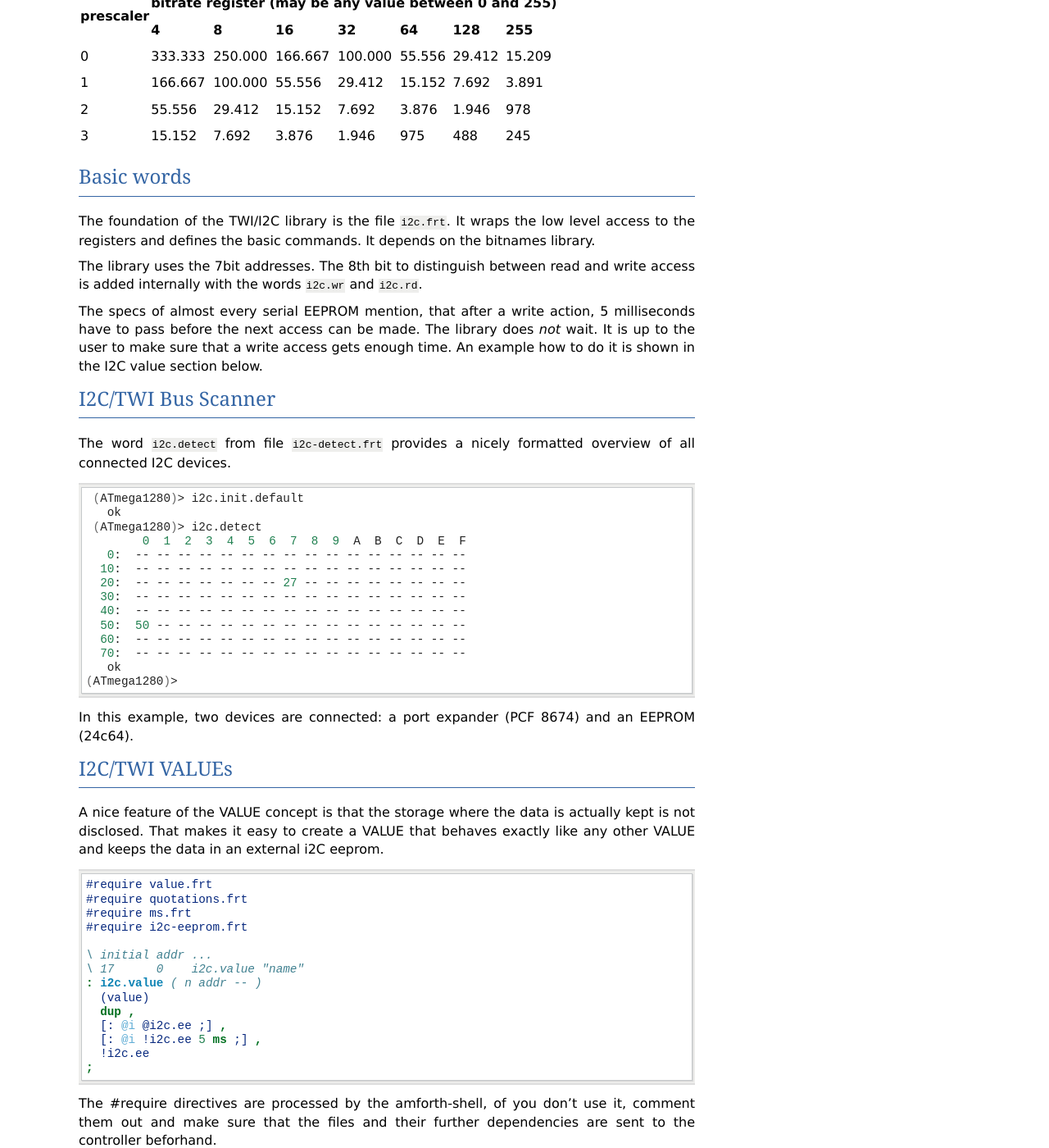
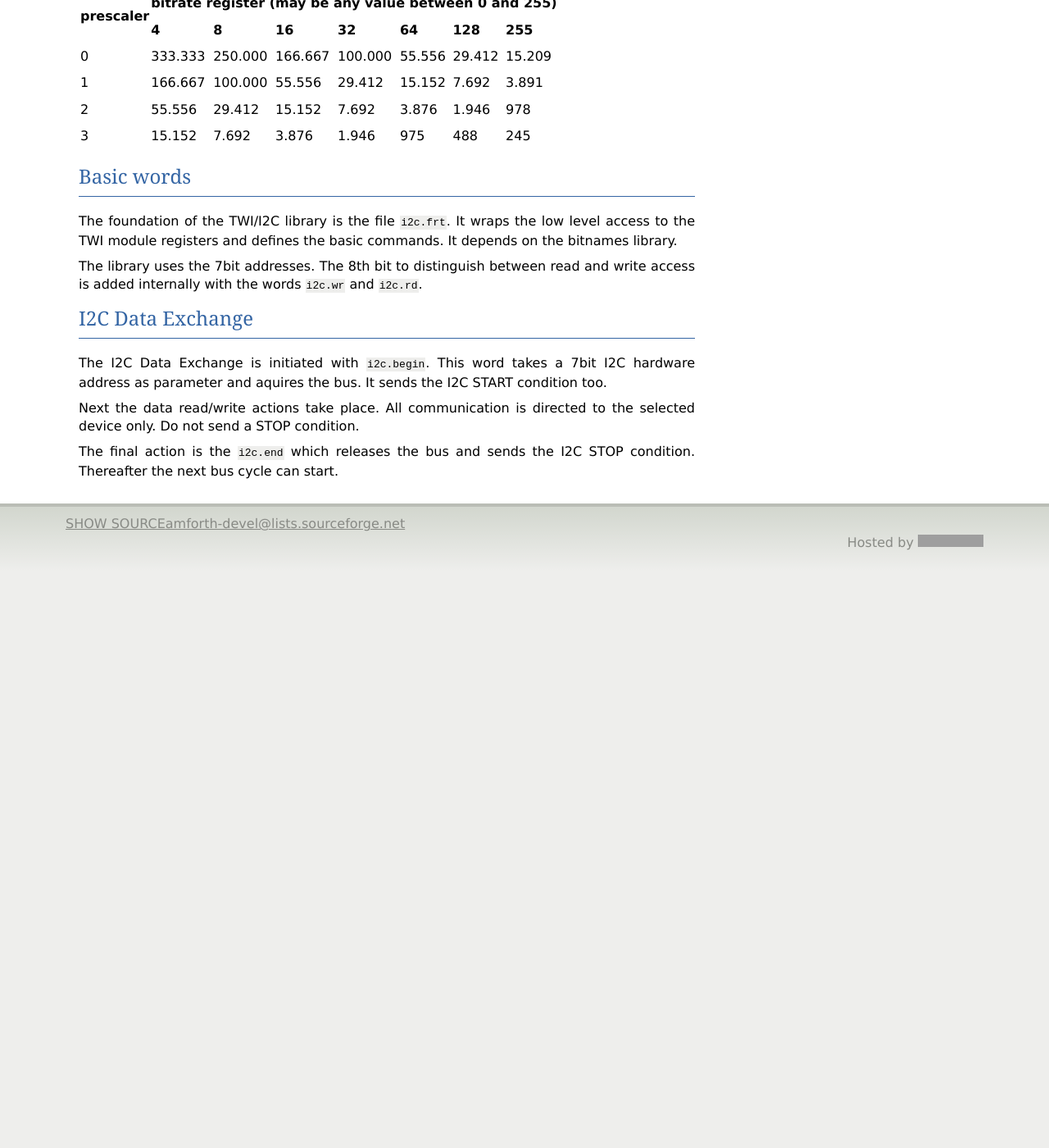
Before and after one commit to wexi/amforth-shadow, a Sphinx documentation site: the page built from doc/source/TG/recipes/TWI.rst, in a window 1280 px wide and 1400 px high, scrolled down 689 px. Shown: the whole window at 82% size. Built offline with Sphinx 7.4.7, drawn with Linux system fonts in a browser that asks for light colours; pages that are not in the unit, such as notebooks, are missing from menus; after the commit the page ends 1407 px from its top, so only the background shows below that; some of the changed text lies outside the part shown; grey boxes are pictures that could not be loaded.

Commit message:
I2C devices in depth recipes and code examples
git-svn-id: svn://svn.code.sf.net/p/amforth/code/trunk@1644 fd1c0b69-5d68-47f5-910c-86182ebb6ecd

```diff
--- a/doc/source/TG/recipes/General.rst
+++ b/doc/source/TG/recipes/General.rst
@@ -2,9 +2,10 @@
 ---------------------
 
 .. toctree::
-   :maxdepth: 2
+   :maxdepth: 1
 
    Arrays
+   Blocks
    Create-Does
    Deferred-Words
    Disable-Echo
--- a/doc/source/TG/recipes/Hardware.rst
+++ b/doc/source/TG/recipes/Hardware.rst
@@ -2,12 +2,16 @@
 ----------------
 
 .. toctree::
-   :maxdepth: 2
+   :maxdepth: 1
 
    1wire
    Digital-Ports
    EEPROM
    Efficient-Bitmanipulation
+   I2C-Blocks
+   I2C-Detect
+   I2C-EEPROM
+   I2C-Values
    Interrupt-ISR
    Interrupt-Critical-Section
    NRWW
--- a/doc/source/TG/recipes/Programming.rst
+++ b/doc/source/TG/recipes/Programming.rst
@@ -2,10 +2,11 @@
 -------------------------
 
 .. toctree::
-   :maxdepth: 2
+   :maxdepth: 1
 
    Assembler
    Build-Timestamp
+   Conditional-Interpret
    Coroutines
    Ctrl-C
    Customize
--- a/doc/source/TG/recipes/TWI.rst
+++ b/doc/source/TG/recipes/TWI.rst
@@ -4,13 +4,14 @@
 Two Wire Interface TWI/I2C
 ==========================
 
-The Two Wire Interface connects peripheral devices with the
+The Two Wire Interface TWI connects peripheral devices with the
 controller. It is compatible with the I2C bus so any I2C
-device can be connected to the TWI. The bus conidts of 2 signal
-lines. Every device has an address. Multiple devices can be connected
-as long as they use different addresses. Most I2C devices use jumpers
-to select from a (usually short) list of possible devices, limiting
-the number of identical devices.
+device can be connected to the TWI. The bus has 2 signal
+lines (plus ground and V+). Every device has its own unique address.
+Multiple devices can be connected as long as they use different
+addresses. Most I2C devices use jumpers to select from a (usually
+short) list of possible devices, limiting the number of identical
+devices.
 
 SCL Clock Calculator
 --------------------
@@ -44,95 +45,26 @@
 -----------
 
 The foundation of the TWI/I2C library is the file :file:`i2c.frt`. It
-wraps the low level access to the registers and defines the basic
-commands. It depends on the bitnames library.
+wraps the low level access to the TWI module registers and defines the
+basic commands. It depends on the bitnames library.
 
 The library uses the 7bit addresses. The 8th bit to distinguish between
 read and write access is added internally with the words ``i2c.wr`` and
 ``i2c.rd``.
 
-The specs of almost every serial EEPROM mention, that after a write
-action, 5 milliseconds have to pass before the next access can be
-made. The library does *not* wait. It is up to the user to make sure
-that a write access gets enough time. An example how to do it is
-shown in the I2C value section below.
+I2C Data Exchange
+-----------------
 
-I2C/TWI Bus Scanner
--------------------
+The I2C Data Exchange is initiated with ``i2c.begin``. This word takes
+a 7bit I2C hardware address as parameter and aquires the bus. It sends
+the I2C START condition too.
 
-The word ``i2c.detect`` from file :file:`i2c-detect.frt` provides
-a nicely formatted overview of all connected I2C devices.
+Next the data read/write actions take place. All communication is
+directed to the selected device only. Do not send a STOP condition.
 
-.. code-block:: shell
-
-   (ATmega1280)> i2c.init.default
-     ok
-   (ATmega1280)> i2c.detect
-          0  1  2  3  4  5  6  7  8  9  A  B  C  D  E  F
-     0:  -- -- -- -- -- -- -- -- -- -- -- -- -- -- -- --
-    10:  -- -- -- -- -- -- -- -- -- -- -- -- -- -- -- --
-    20:  -- -- -- -- -- -- -- 27 -- -- -- -- -- -- -- --
-    30:  -- -- -- -- -- -- -- -- -- -- -- -- -- -- -- --
-    40:  -- -- -- -- -- -- -- -- -- -- -- -- -- -- -- --
-    50:  50 -- -- -- -- -- -- -- -- -- -- -- -- -- -- --
-    60:  -- -- -- -- -- -- -- -- -- -- -- -- -- -- -- --
-    70:  -- -- -- -- -- -- -- -- -- -- -- -- -- -- -- --
-     ok
-  (ATmega1280)>
-
-In this example, two devices are connected: a port expander
-(PCF 8674) and an EEPROM (24c64).
-
-I2C/TWI VALUEs
---------------
-
-A nice feature of the VALUE concept is that the storage where
-the data is actually kept is not disclosed. That makes it easy
-to create a VALUE that behaves exactly like any other VALUE
-and keeps the data in an external i2C eeprom.
+The final action is the ``i2c.end`` which releases the bus and
+sends the I2C STOP condition. Thereafter the next bus cycle can
+start.
 
 
-.. code-block:: forth
-
-   #require value.frt
-   #require quotations.frt
-   #require ms.frt
-   #require i2c-eeprom.frt
-
-   \ initial addr ...
-   \ 17      0    i2c.value "name"
-   : i2c.value ( n addr -- )
-     (value)
-     dup ,
-     [: @i @i2c.ee ;] ,
-     [: @i !i2c.ee 5 ms ;] ,
-     !i2c.ee
-   ;
-
-The #require directives are processed by the amforth-shell, of you don't use
-it, comment them out and make sure that the files and their further dependencies
-are sent to the controller beforhand.
-
-The usage is straightforward:
-
-.. code-block:: shell
-
-   (ATmega16)> $beef 0 i2c.value answer
-     ok
-   (ATmega16)> answer hex u.
-    BEEF  ok
-   (ATmega16)> $dead to answer
-    ok
-   (ATmega16)> answer hex u.
-    DEAD  ok
-   (ATmega16)>
-
-Since there is no memory manager for the serial eeprom, the location of the data
-is given explicitly when creating the value (0). Note the 5 ms delay after writing
-the data. This is to make sure that the eeprom get enough time to complete its
-internal activities.
-
-TWI/I2C Blocks
---------------
-
-TBD/WiP
+.. seealso: :ref:`I2C Bus Scanner`, :ref:`I2C Values`, and :ref:`I2C EEPROM Blocks`
--- a/doc/source/book.rst
+++ b/doc/source/book.rst
@@ -9,6 +9,7 @@
 Contents:
 
 .. toctree::
+   :maxdepth: 3
 
    UG/amforth_user
    TG/Preface
```
Also changed, not shown: other parts of doc/source/TG/recipes/TWI.rst (+1 -1 lines), doc/source/TG/recipes/Blocks.rst (added, +30 -0 lines), doc/source/TG/recipes/I2C-Blocks.rst (added, +103 -0 lines), doc/source/TG/recipes/I2C-Detect.rst (added, +34 -0 lines), doc/source/TG/recipes/I2C-EEPROM.rst (added, +83 -0 lines), doc/source/TG/recipes/I2C-Values.rst (added, +55 -0 lines), doc/source/index.rst (+6 -4 lines), 3 other files.
